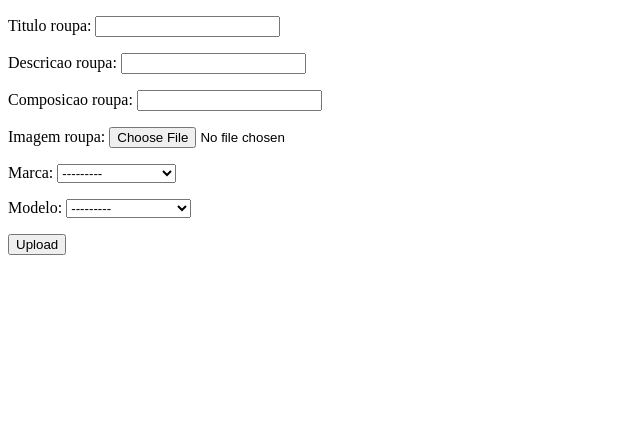
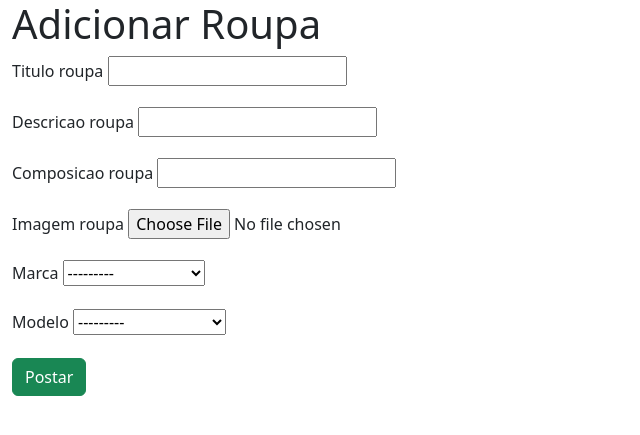
Before and after one commit to LeoCorleone/tcc_senai, a Django app: page /postagem/ in a window 1280 px wide. Shown: the top 435 px of the page, without its empty margins (0-640 px from the left). Run offline with Django 4.2, Linux system fonts and the light colour scheme; tables that the repository leaves empty hold one stand-in row (values such as "Sample post"); some libraries are stand-ins or nearby versions.

Commit message:
melhorando estetica do form postagem

```diff
--- a/catalogo/site_catalogo/templates/postagemform.html
+++ b/catalogo/site_catalogo/templates/postagemform.html
@@ -2,14 +2,31 @@
 <!DOCTYPE html>
 <html lang="pt-br">
 <head>
+    <link rel="stylesheet" href="{% static 'assets/css/bootstrap.css' %}">
+    <link rel="stylesheet" href="{% static 'assets/css/style.css' %}">
+    <script src="{% static 'assets/js/bootstrap.bundle.js' %}"></script>
     <meta charset="UTF-8">
     <title>Postagem</title>
 </head>
 <body>
-    <form method = "post" enctype="multipart/form-data">
-        {% csrf_token %}
-        {{ form.as_p }}
-        <button type="submit">Upload</button>
-    </form>
+    <div class="container-fluid">
+        <div class="login-card">
+            <div class="card-header">
+                <h1 class="log">Adicionar Roupa</h1>
+            </div>
+            <form method = "post" enctype="multipart/form-data">
+                {% csrf_token %}
+                <!-- {{ form.as_p }}
+                <button type="submit">Upload</button> -->
+                {% for field in form.visible_fields %}
+                  <div class="mb-3">
+                      <label for="{{field.id_for_label}}" class="form-label">{{field.label}}</label>
+                      {{field}}
+                  </div>
+                    {% endfor %}
+                  <button class="btn btn-success" type="submit">Postar</button>
+            </form>
+        </div>
+      </div>
 </body>
 </html>
```
